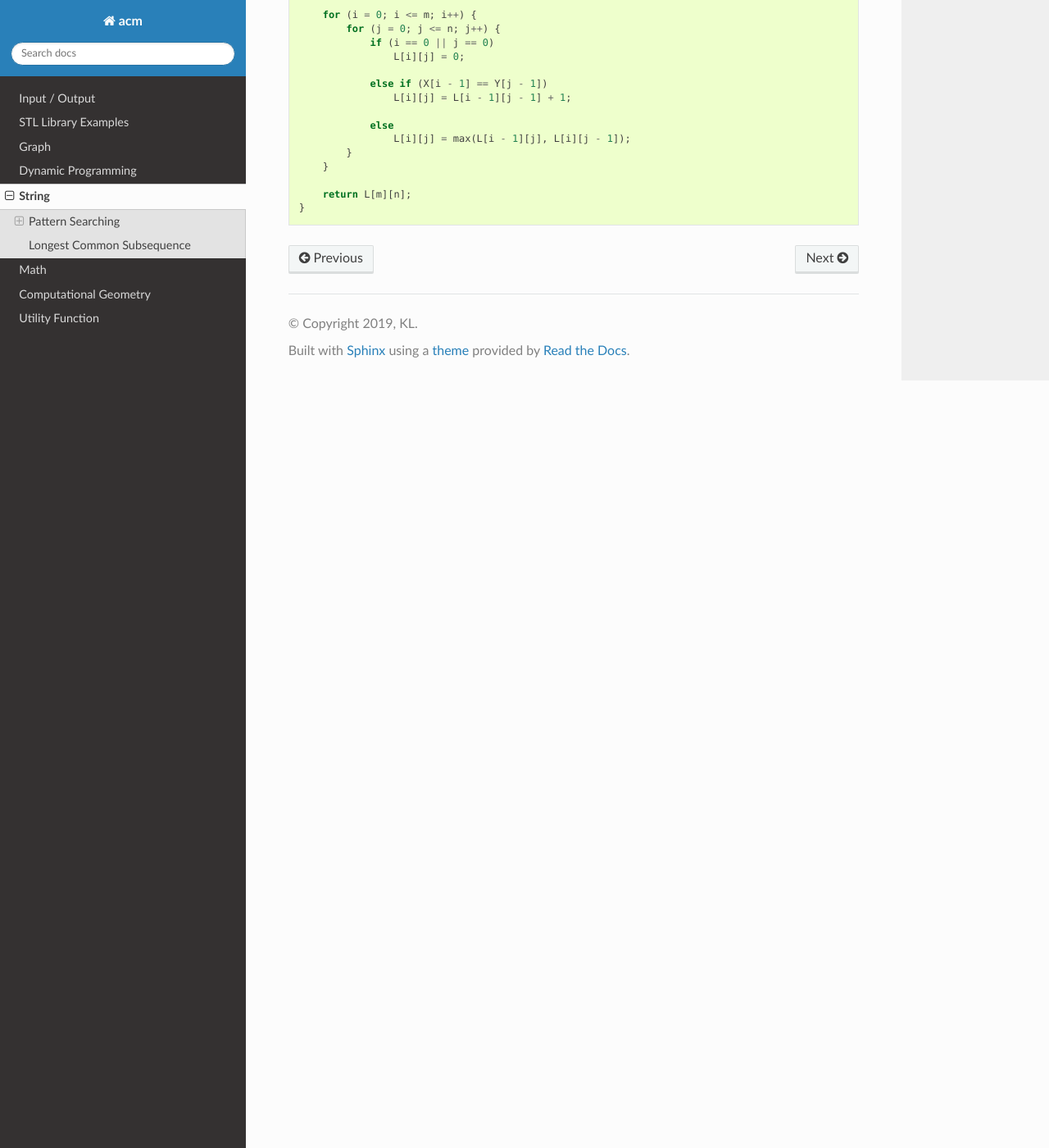
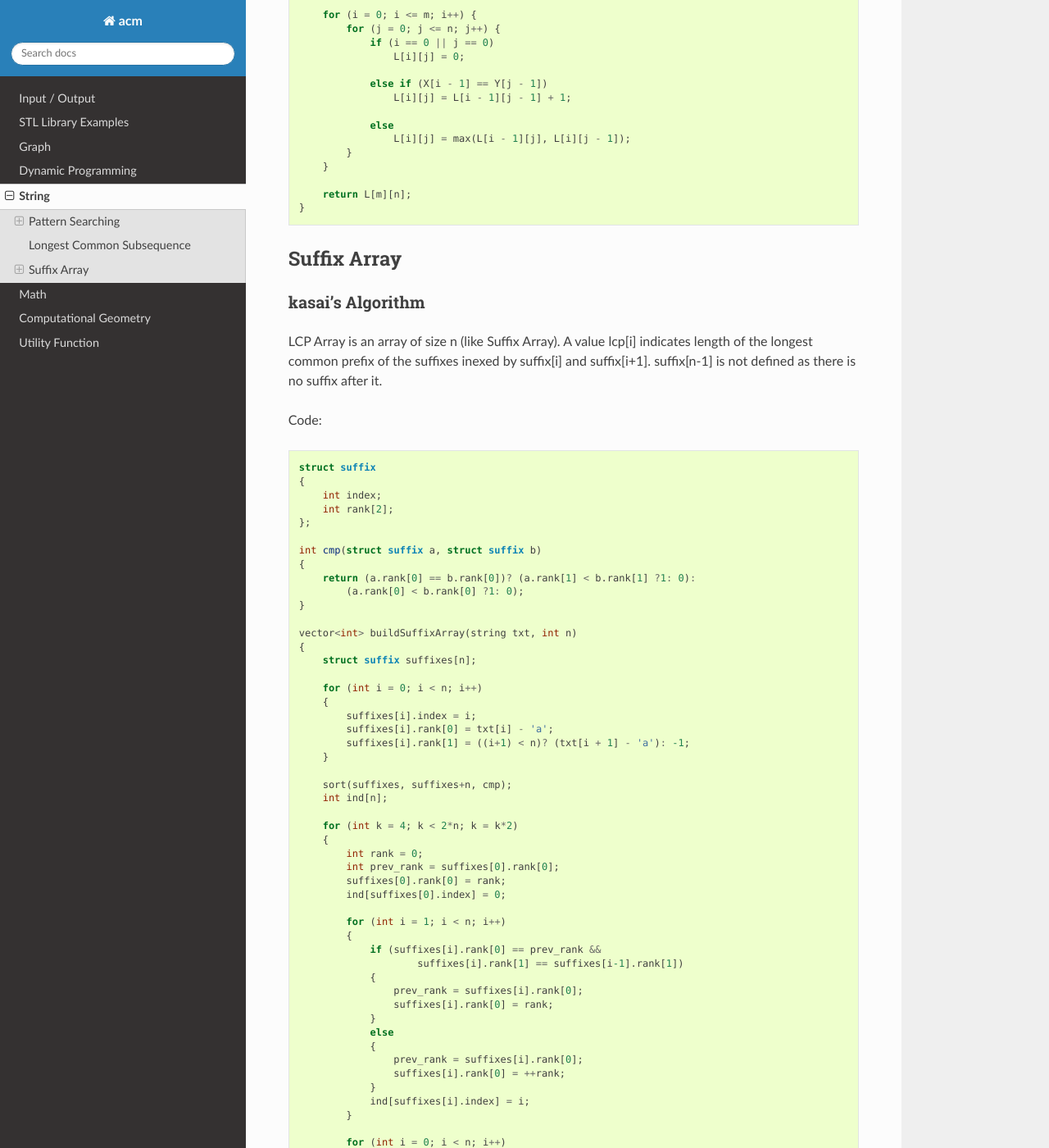
Before and after one commit to klhui97/ACM, a Sphinx documentation site: the page built from docs/source/topics/string.rst, in a window 1280 px wide and 1400 px high, scrolled down 1886 px. Shown: the whole window at 82% size. Built offline with Sphinx 7.4.7 and the Read the Docs theme 2.0.0, drawn with Linux system fonts in a browser that asks for light colours; some of the changed text lies outside the part shown.

Commit message:
add suffix array

```diff
--- a/docs/source/topics/string.rst
+++ b/docs/source/topics/string.rst
@@ -119,3 +119,130 @@
 
         return L[m][n];
     }
+
+Suffix Array
+------------
+
+kasai’s Algorithm
++++++++++++++++++
+
+LCP Array is an array of size n (like Suffix Array). A value lcp[i] indicates length of the longest common prefix of the suffixes inexed by suffix[i] and suffix[i+1]. suffix[n-1] is not defined as there is no suffix after it.
+
+Code:
+
+.. code-block:: cpp
+
+    struct suffix
+    {
+        int index;
+        int rank[2];
+    };
+
+    int cmp(struct suffix a, struct suffix b)
+    {
+        return (a.rank[0] == b.rank[0])? (a.rank[1] < b.rank[1] ?1: 0):
+            (a.rank[0] < b.rank[0] ?1: 0);
+    }
+
+    vector<int> buildSuffixArray(string txt, int n)
+    {
+        struct suffix suffixes[n];
+
+        for (int i = 0; i < n; i++)
+        {
+            suffixes[i].index = i;
+            suffixes[i].rank[0] = txt[i] - 'a';
+            suffixes[i].rank[1] = ((i+1) < n)? (txt[i + 1] - 'a'): -1;
+        }
+
+        sort(suffixes, suffixes+n, cmp);
+        int ind[n];
+
+        for (int k = 4; k < 2*n; k = k*2)
+        {
+            int rank = 0;
+            int prev_rank = suffixes[0].rank[0];
+            suffixes[0].rank[0] = rank;
+            ind[suffixes[0].index] = 0;
+
+            for (int i = 1; i < n; i++)
+            {
+                if (suffixes[i].rank[0] == prev_rank &&
+                        suffixes[i].rank[1] == suffixes[i-1].rank[1])
+                {
+                    prev_rank = suffixes[i].rank[0];
+                    suffixes[i].rank[0] = rank;
+                }
+                else
+                {
+                    prev_rank = suffixes[i].rank[0];
+                    suffixes[i].rank[0] = ++rank;
+                }
+                ind[suffixes[i].index] = i;
+            }
+
+            for (int i = 0; i < n; i++)
+            {
+                int nextindex = suffixes[i].index + k/2;
+                suffixes[i].rank[1] = (nextindex < n)?
+                                    suffixes[ind[nextindex]].rank[0]: -1;
+            }
+            sort(suffixes, suffixes+n, cmp);
+        }
+        vector<int>suffixArr;
+        for (int i = 0; i < n; i++)
+            suffixArr.push_back(suffixes[i].index);
+        return  suffixArr;
+    }
+
+    vector<int> kasai(string txt, vector<int> suffixArr)
+    {
+        int n = suffixArr.size();
+
+        vector<int> lcp(n, 0);
+        vector<int> invSuff(n, 0);
+
+        for (int i=0; i < n; i++)
+            invSuff[suffixArr[i]] = i;
+
+        int k = 0;
+
+        for (int i=0; i<n; i++)
+        {
+            if (invSuff[i] == n-1)
+            {
+                k = 0;
+                continue;
+            }
+            int j = suffixArr[invSuff[i]+1];
+
+            while (i+k<n && j+k<n && txt[i+k]==txt[j+k])
+                k++;
+
+            lcp[invSuff[i]] = k;
+            if (k>0)
+                k--;
+        }
+        return lcp;
+    }
+
+    void printArr(vector<int>arr, int n)
+    {
+        for (int i = 0; i < n; i++)
+            cout << arr[i] << " ";
+        cout << endl;
+    }
+
+Example:
+
+.. code-block:: cpp
+
+    string str = "banana";
+
+    vector<int>suffixArr = buildSuffixArray(str, str.length());
+    int n = suffixArr.size();
+
+    cout << "Suffix Array : \n";
+    vector<int>lcp = kasai(str, suffixArr);
+    for (int i = 0; i < n; i++)
+        cout << &str[suffixArr[i]] << "      " << lcp[i] << "\n";
```
